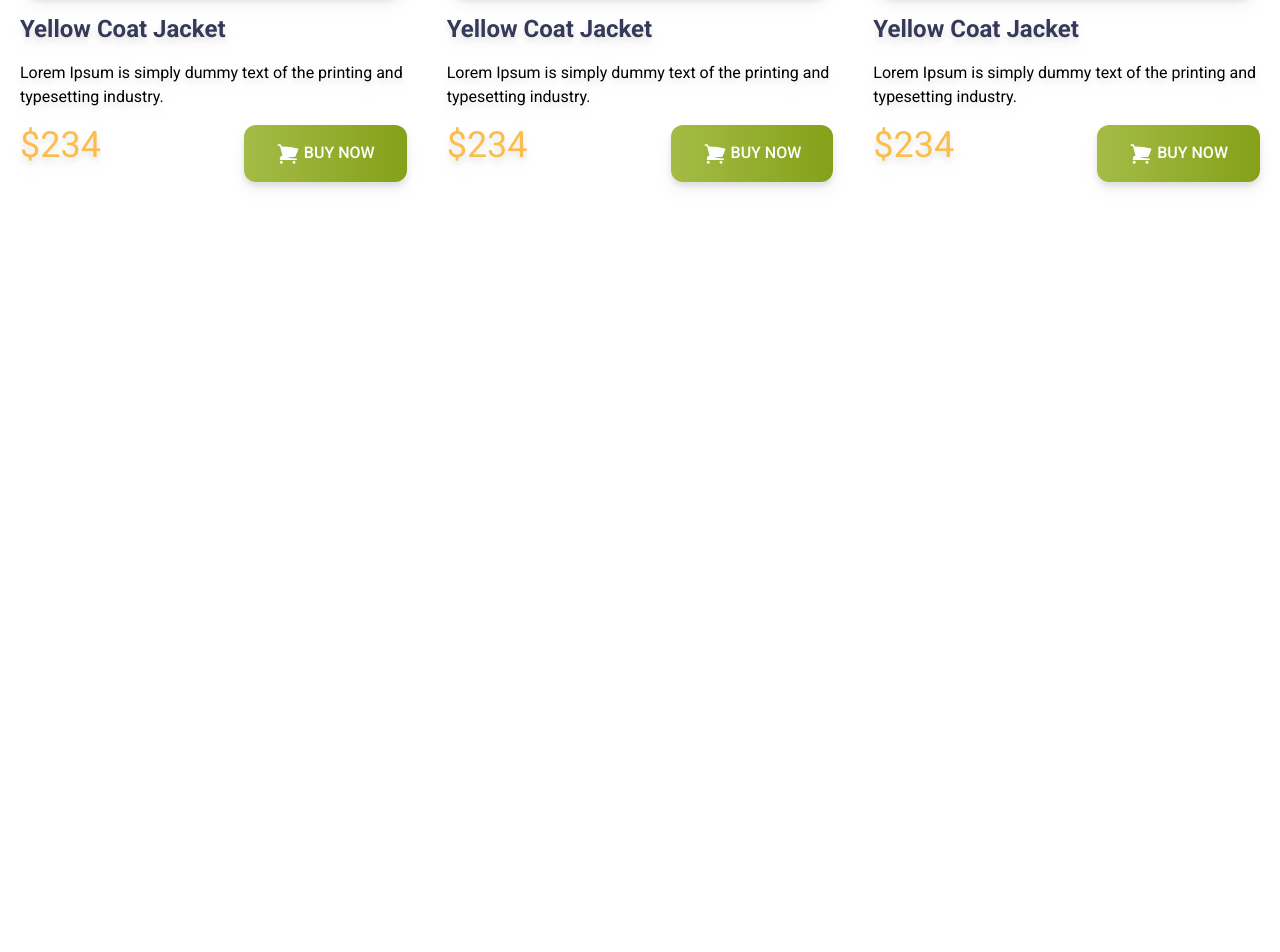
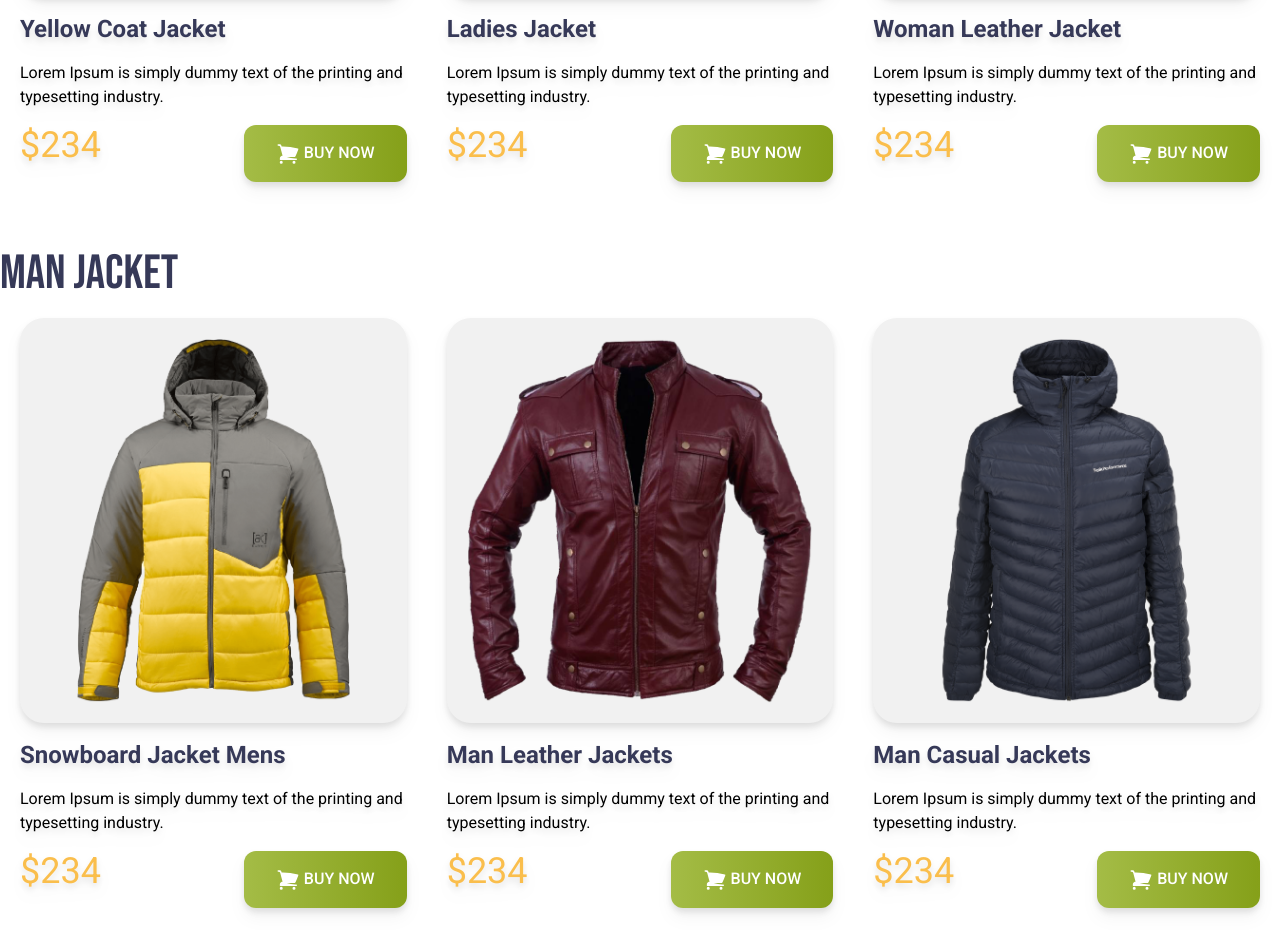
Before and after one commit to Ashraf1551/penguin-fashion-using-tailwind, a plain HTML site: page index.html in a window 1280 px wide. Shown: the part 1070-2022 px from the top of the page. Before the commit the page ends 1320 px from the top, so only its background shows below. Drawn offline with nearby package versions, Linux system fonts and the light colour scheme.

Commit message:
man  jacket card added

```diff
--- a/index.html
+++ b/index.html
@@ -81,8 +81,8 @@
                 </div>
                 <!-- jacket card  2-->
                 <div class="p-5 space-y-4 drop-shadow-lg rounded-3xl">
-                    <img class="p-5 rounded-3xl bg-[#F1F1F1]" src="images/jacket-1.png" alt="">
-                    <h4 class="text-2xl text-[#363958] font-bold">Yellow Coat Jacket</h4>
+                    <img class="p-5 rounded-3xl bg-[#F1F1F1]" src="images/jacket-2.png" alt="">
+                    <h4 class="text-2xl text-[#363958] font-bold">Ladies Jacket</h4>
                     <p>Lorem Ipsum is simply dummy text of the
                         printing and typesetting industry.</p>
                     <div class="flex justify-between">
@@ -99,8 +99,8 @@
                 </div>
                 <!-- jacket card  3-->
                 <div class="p-5 space-y-4 drop-shadow-lg rounded-3xl">
-                    <img class="p-5 rounded-3xl bg-[#F1F1F1]" src="images/jacket-1.png" alt="">
-                    <h4 class="text-2xl text-[#363958] font-bold">Yellow Coat Jacket</h4>
+                    <img class="p-5 rounded-3xl bg-[#F1F1F1]" src="images/jacket-3.png" alt="">
+                    <h4 class="text-2xl text-[#363958] font-bold">Woman Leather Jacket</h4>
                     <p>Lorem Ipsum is simply dummy text of the
                         printing and typesetting industry.</p>
                     <div class="flex justify-between">
@@ -117,6 +117,70 @@
                 </div>
             </div>
         </section>
+
+        <!-- man jacket section -->
+        <section class="my-12">
+            <h3 class="uppercase text-5xl text-[#363958] font-bebas-neue">Man Jacket</h3>
+
+            <!-- jacket card container -->
+            <div class="grid grid-cols-1 md:grid-cols-2 lg:grid-cols-3">
+                <!-- jacket card  1-->
+                <div class="p-5 space-y-4 drop-shadow-lg rounded-3xl">
+                    <img class="p-5 rounded-3xl bg-[#F1F1F1]" src="images/jacket-4.png" alt="">
+                    <h4 class="text-2xl text-[#363958] font-bold">Snowboard Jacket Mens</h4>
+                    <p>Lorem Ipsum is simply dummy text of the
+                        printing and typesetting industry.</p>
+                    <div class="flex justify-between">
+                        <h2 class="text-[#FABE4C] text-4xl">$234</h2>
+                        <button
+                            class="bg-green-300 py-4 px-8 rounded-xl font-medium text-white bg-gradient-to-r from-[#A4BC46] to-[#85A019]"><svg
+                                xmlns="http://www.w3.org/2000/svg" fill="white" viewBox="0 0 24 24" stroke-width="1.5"
+                                stroke="currentColor" class="size-6 text-white inline">
+                                <path stroke-linecap="round" stroke-linejoin="round"
+                                    d="M2.25 3h1.386c.51 0 .955.343 1.087.835l.383 1.437M7.5 14.25a3 3 0 0 0-3 3h15.75m-12.75-3h11.218c1.121-2.3 2.1-4.684 2.924-7.138a60.114 60.114 0 0 0-16.536-1.84M7.5 14.25 5.106 5.272M6 20.25a.75.75 0 1 1-1.5 0 .75.75 0 0 1 1.5 0Zm12.75 0a.75.75 0 1 1-1.5 0 .75.75 0 0 1 1.5 0Z" />
+                            </svg>
+                            BUY NOW</button>
+                    </div>
+                </div>
+                <!-- jacket card  2-->
+                <div class="p-5 space-y-4 drop-shadow-lg rounded-3xl">
+                    <img class="p-5 rounded-3xl bg-[#F1F1F1]" src="images/jacket-5.png" alt="">
+                    <h4 class="text-2xl text-[#363958] font-bold">Man Leather Jackets</h4>
+                    <p>Lorem Ipsum is simply dummy text of the
+                        printing and typesetting industry.</p>
+                    <div class="flex justify-between">
+                        <h2 class="text-[#FABE4C] text-4xl">$234</h2>
+                        <button
+                            class="bg-green-300 py-4 px-8 rounded-xl font-medium text-white bg-gradient-to-r from-[#A4BC46] to-[#85A019]"><svg
+                                xmlns="http://www.w3.org/2000/svg" fill="white" viewBox="0 0 24 24" stroke-width="1.5"
+                                stroke="currentColor" class="size-6 text-white inline">
+                                <path stroke-linecap="round" stroke-linejoin="round"
+                                    d="M2.25 3h1.386c.51 0 .955.343 1.087.835l.383 1.437M7.5 14.25a3 3 0 0 0-3 3h15.75m-12.75-3h11.218c1.121-2.3 2.1-4.684 2.924-7.138a60.114 60.114 0 0 0-16.536-1.84M7.5 14.25 5.106 5.272M6 20.25a.75.75 0 1 1-1.5 0 .75.75 0 0 1 1.5 0Zm12.75 0a.75.75 0 1 1-1.5 0 .75.75 0 0 1 1.5 0Z" />
+                            </svg>
+                            BUY NOW</button>
+                    </div>
+                </div>
+                <!-- jacket card  3-->
+                <div class="p-5 space-y-4 drop-shadow-lg rounded-3xl">
+                    <img class="p-5 rounded-3xl bg-[#F1F1F1]" src="images/jacket-6.png" alt="">
+                    <h4 class="text-2xl text-[#363958] font-bold">Man Casual Jackets</h4>
+                    <p>Lorem Ipsum is simply dummy text of the
+                        printing and typesetting industry.</p>
+                    <div class="flex justify-between">
+                        <h2 class="text-[#FABE4C] text-4xl">$234</h2>
+                        <button
+                            class="bg-green-300 py-4 px-8 rounded-xl font-medium text-white bg-gradient-to-r from-[#A4BC46] to-[#85A019]"><svg
+                                xmlns="http://www.w3.org/2000/svg" fill="white" viewBox="0 0 24 24" stroke-width="1.5"
+                                stroke="currentColor" class="size-6 text-white inline">
+                                <path stroke-linecap="round" stroke-linejoin="round"
+                                    d="M2.25 3h1.386c.51 0 .955.343 1.087.835l.383 1.437M7.5 14.25a3 3 0 0 0-3 3h15.75m-12.75-3h11.218c1.121-2.3 2.1-4.684 2.924-7.138a60.114 60.114 0 0 0-16.536-1.84M7.5 14.25 5.106 5.272M6 20.25a.75.75 0 1 1-1.5 0 .75.75 0 0 1 1.5 0Zm12.75 0a.75.75 0 1 1-1.5 0 .75.75 0 0 1 1.5 0Z" />
+                            </svg>
+                            BUY NOW</button>
+                    </div>
+                </div>
+            </div>
+        </section>
+
     </main>
     <footer>
 
```
